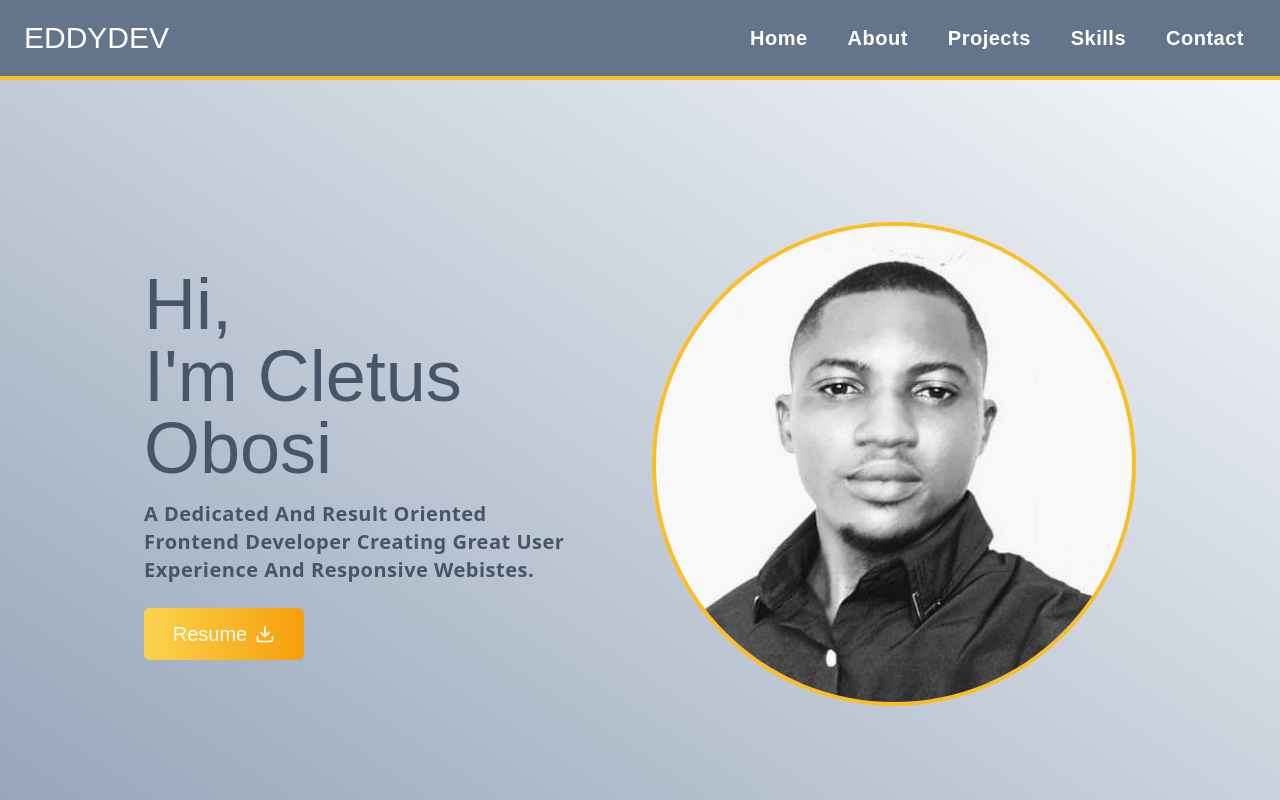
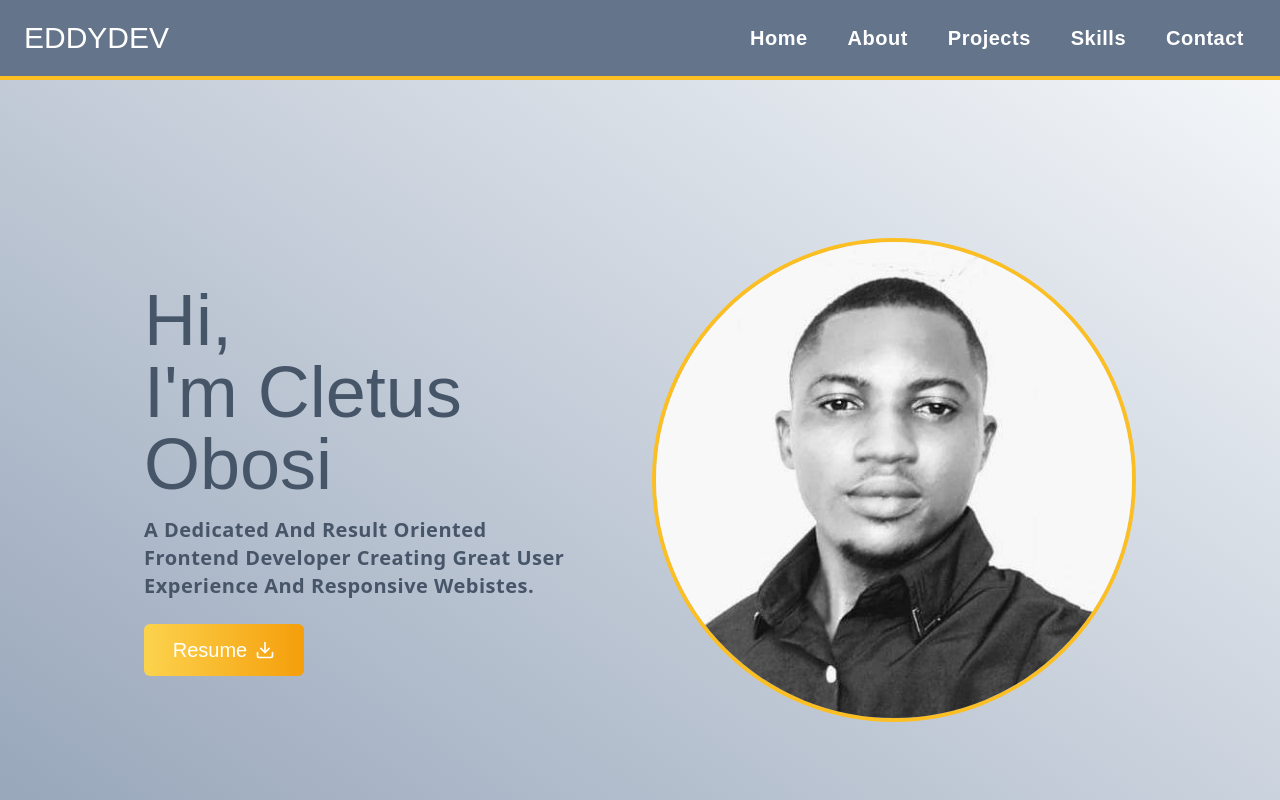
Before and after one commit to EDDYDEV5/portfolio-app, a React (Vite) app: page / in a window 1280 px wide. Shown: the top 800 px of the page. Built offline with nearby package versions, Linux system fonts and the light colour scheme; a web font is replaced by a local one.

Commit message:
portfolio app

```diff
--- a/src/components/Home.jsx
+++ b/src/components/Home.jsx
@@ -14,7 +14,7 @@ const Home = () => {
 
   return (
     <>
-      <div name="home" className="h-fit w-full bg-gradient-to-bl from-slate-50 to-slate-400 pt-16">
+      <div name="home" className="h-fit w-full bg-gradient-to-bl from-slate-50 to-slate-400 pt-20">
         <div className="max-w-screen-lg mx-auto flex flex-col items-center justify-center h-screen px-4 md:flex-row">
           <div className=" flex flex-col justify-center h-full ">
             <h2 className=" text-5xl md:text-7xl font-tektur text-slate-600 capitalize">
```
